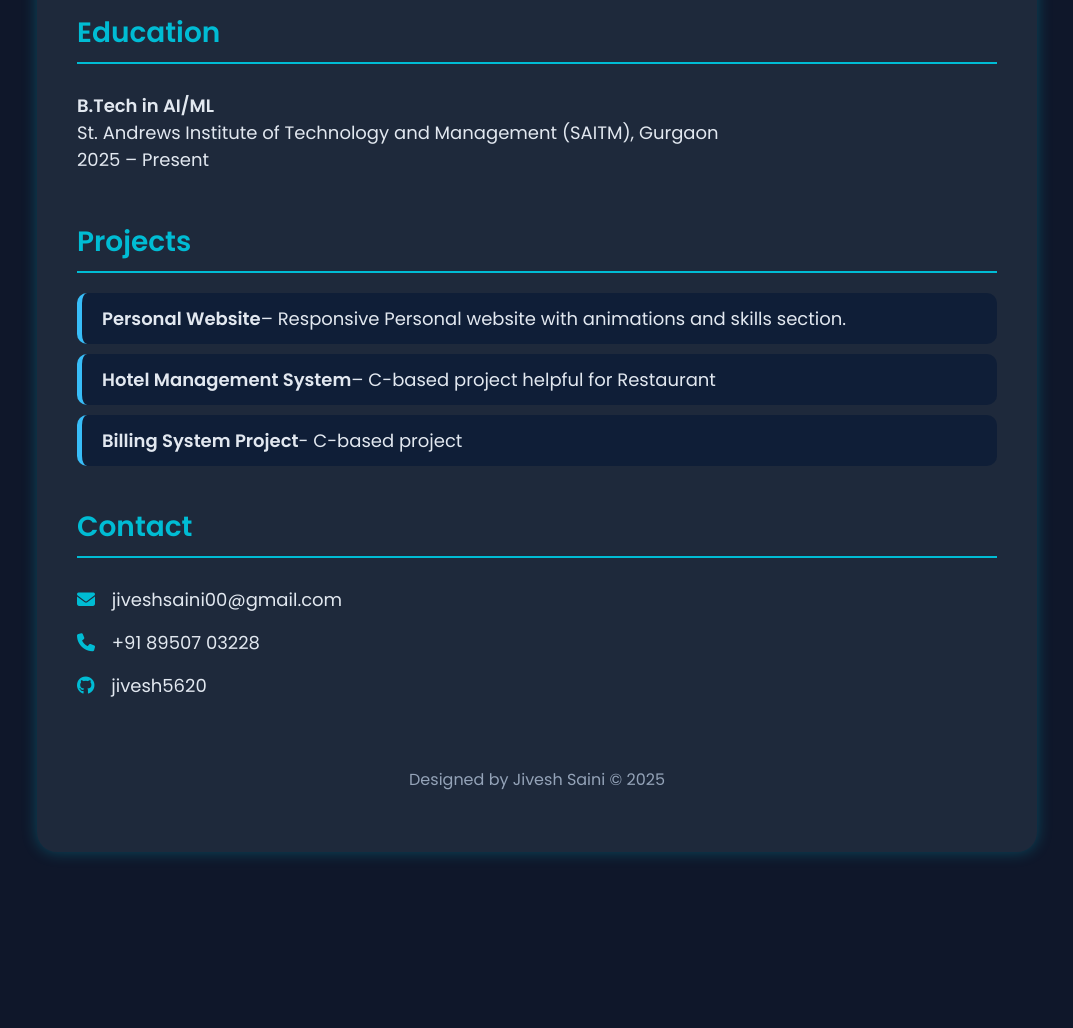
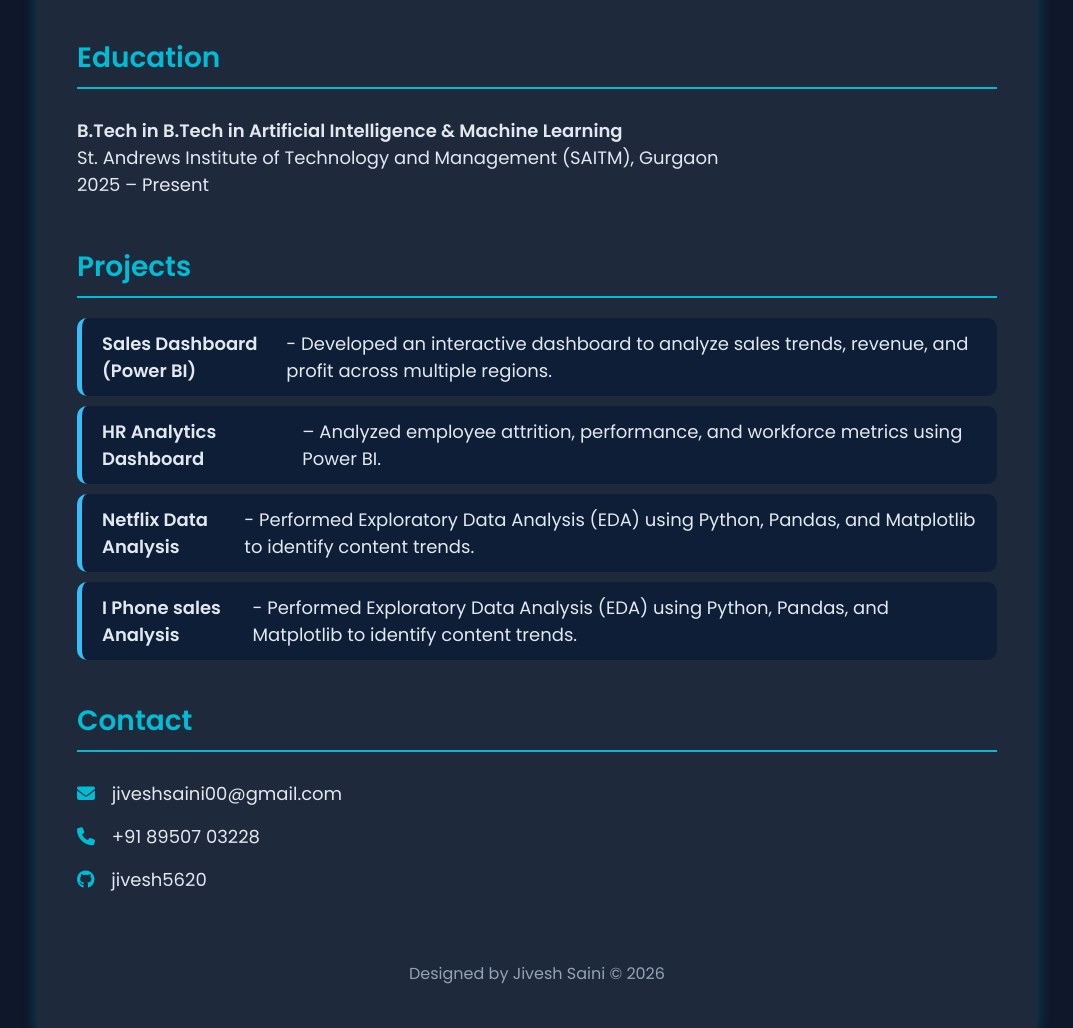
Before and after one commit to jivesh5620/Jiveshsaini, a plain HTML site: page cv.html in a window 1280 px wide. Shown: the part 818-1846 px from the top of the page, without its empty margins (103-1176 px from the left). Before the commit the page ends 1700 px from the top, so only its background shows below. Drawn offline with Linux system fonts and the light colour scheme.

Commit message:
Revise CV with new role and project details
Updated personal details and projects in CV.

```diff
--- a/cv.html
+++ b/cv.html
@@ -135,12 +135,12 @@
   <div class="container">
     <header>
       <h1>Jivesh Saini</h1>
-      <p>Frontend Developer | AI/ML Student At SAITM, (Gurgaon)</p>
+      <p>Aspiring Data Analyst | AI/ML Engineering Student</p>
     </header>
 
     <section class="about">
       <h2>About Me</h2>
-      <p>I am a dedicated frontend developer currently pursuing B.Tech in Artificial Intelligence and Machine Learning at SAITM, Gurgaon. I specialize in building modern, user-friendly websites using HTML, CSS, JavaScript, and ReactJS.</p>
+      <p>I am an aspiring Data Analyst currently pursuing a B.Tech in Artificial Intelligence & Machine Learning at SAITM, Gurgaon. I enjoy transforming raw data into meaningful insights using SQL, Python, Excel, Power BI. Passionate about data visualization, dashboard development, and solving real-world problems through analytics.</p>
     </section>
 
     <section class="skills">
@@ -158,7 +158,7 @@
 
     <section class="education">
       <h2>Education</h2>
-      <p><strong>B.Tech in AI/ML</strong><br>
+      <p><strong>B.Tech in B.Tech in Artificial Intelligence & Machine Learning</strong><br>
         St. Andrews Institute of Technology and Management (SAITM), Gurgaon<br>
         2025 – Present</p>
     </section>
@@ -166,9 +166,10 @@
     <section class="projects">
       <h2>Projects</h2>
       <ul>
-        <li><strong>Personal Website</strong> – Responsive Personal website with animations and skills section.</li>
-        <li><strong>Hotel Management System</strong> – C-based project helpful for Restaurant</li>
-        <li><strong>Billing System Project</strong>- C-based project </li>
+        <li><strong>Sales Dashboard (Power BI)</strong> - Developed an interactive dashboard to analyze sales trends, revenue, and profit across multiple regions.</li>
+        <li><strong>HR Analytics Dashboard</strong> – Analyzed employee attrition, performance, and workforce metrics using Power BI.</li>
+        <li><strong>Netflix Data Analysis</strong>- Performed Exploratory Data Analysis (EDA) using Python, Pandas, and Matplotlib to identify content trends. </li>
+         <li><strong>I Phone sales Analysis</strong>- Performed Exploratory Data Analysis (EDA) using Python, Pandas, and Matplotlib to identify content trends. </li>
       </ul>
     </section>
 
@@ -180,7 +181,7 @@
     </section>
 
     <footer>
-      <p>Designed by Jivesh Saini © 2025</p>
+      <p>Designed by Jivesh Saini © 2026</p>
     </footer>
   </div>
 </body>
```
